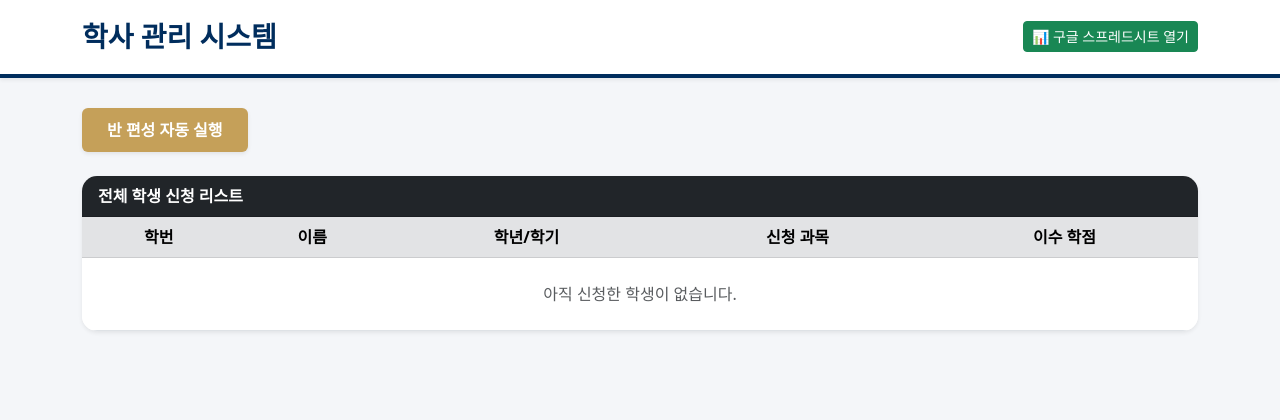
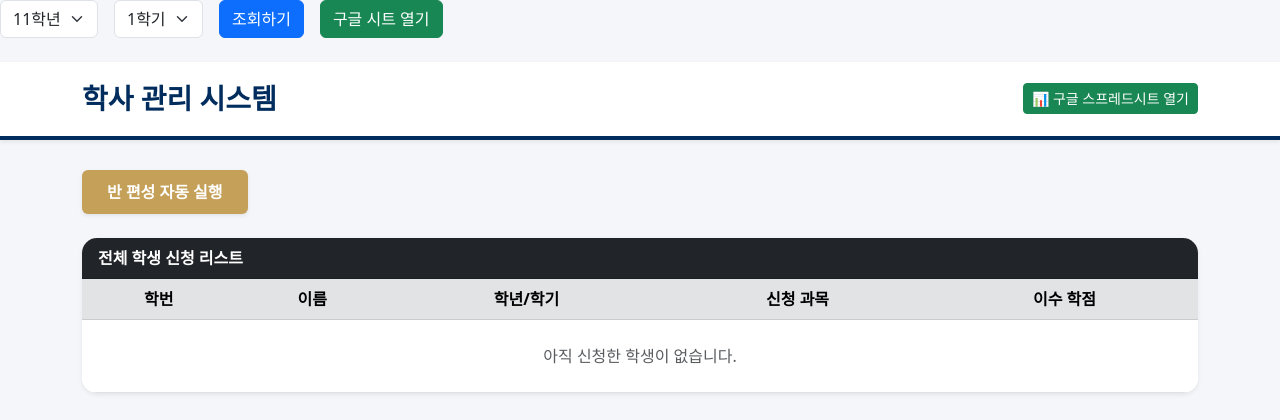
Before and after one commit to valorantroblox/sugang, a Flask app: page /admin in a window 1280 px wide. Shown: the top 420 px of the page. Run offline with Flask 3, Linux system fonts and the light colour scheme; the visitor is signed in with stand-in values (Sample User, id 1).

Commit message:
Update admin.html

```diff
--- a/templates/admin.html
+++ b/templates/admin.html
@@ -1,6 +1,29 @@
 <!DOCTYPE html>
 <html lang="ko">
 <head>
+    <!-- admin.html 상단에 추가 -->
+<div class="filter-section mb-4">
+    <form action="/admin" method="get" class="row g-3 align-items-center">
+        <div class="col-auto">
+            <select name="grade" class="form-select">
+                <option value="11" {% if curr_grade == '11' %}selected{% endif %}>11학년</option>
+                <option value="12" {% if curr_grade == '12' %}selected{% endif %}>12학년</option>
+            </select>
+        </div>
+        <div class="col-auto">
+            <select name="semester" class="form-select">
+                <option value="1학기" {% if curr_semester == '1학기' %}selected{% endif %}>1학기</option>
+                <option value="2학기" {% if curr_semester == '2학기' %}selected{% endif %}>2학기</option>
+            </select>
+        </div>
+        <div class="col-auto">
+            <button type="submit" class="btn btn-primary">조회하기</button>
+        </div>
+        <div class="col-auto">
+            <a href="{{ sheet_url }}" target="_blank" class="btn btn-success">구글 시트 열기</a>
+        </div>
+    </form>
+</div>
     <!-- 파비콘 설정 코드 -->
     <link rel="icon" href="https://lh6.googleusercontent.com/proxy/1gPVltbenQ0_dtr_CzsDtUKKq0wl3dhvHlOCpaQCNMe4QZIjBFedPOJ7LvUsG28oGE1rUSPuiNBEG9uuEoZg" type="image/x-icon">
     <meta charset="UTF-8">
```
